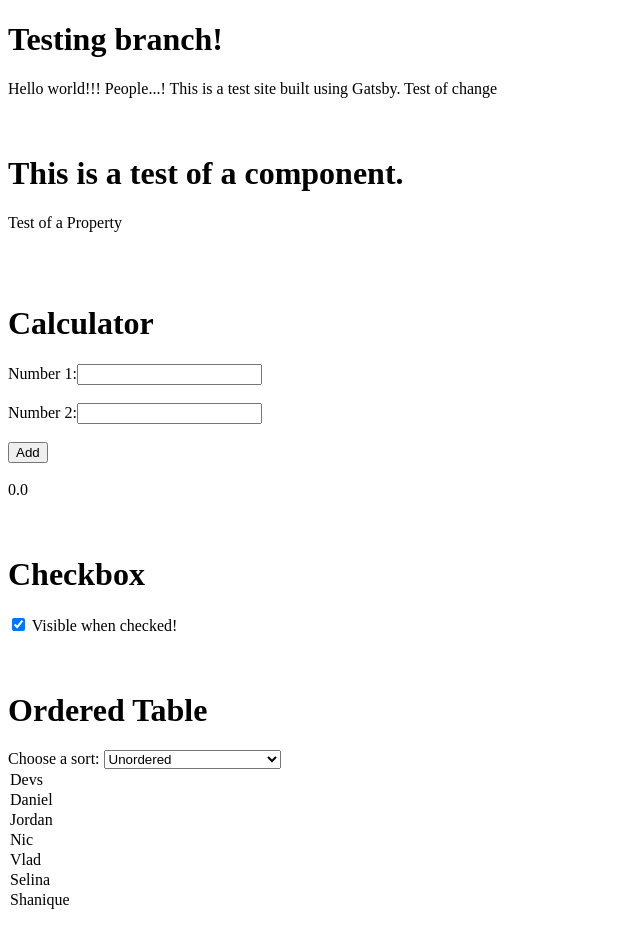
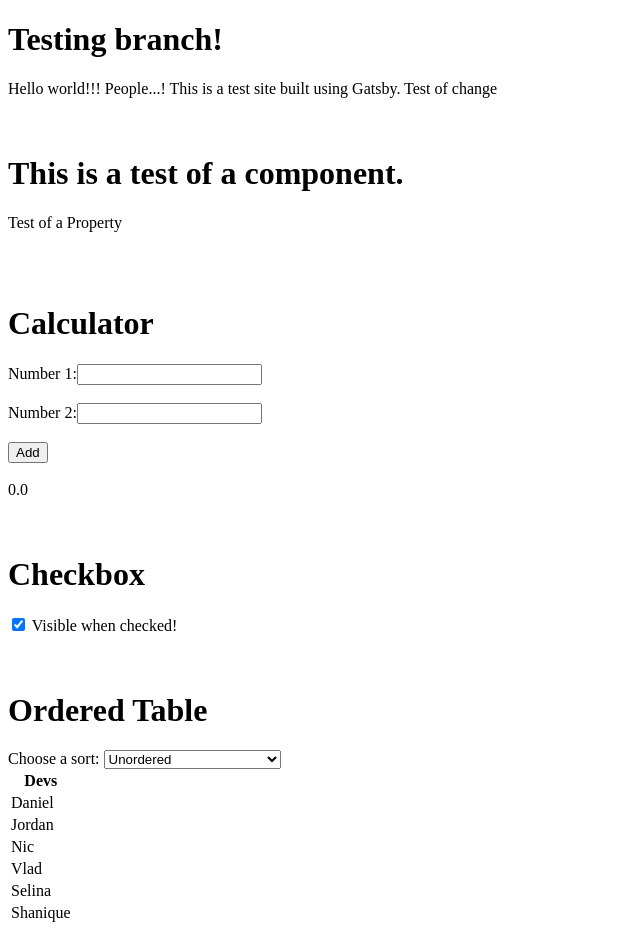
Before and after one commit to jordansali/les-innovateurs-front-end, a Gatsby site: page / in a window 1280 px wide. Shown: the whole page, without its empty margins (0-640 px from the left). Built offline with nearby package versions, Linux system fonts and the light colour scheme; Gatsby itself is replaced by a stand-in of ours.

Commit message:
Small change to table

```diff
--- a/src/components/OrderedTableComp.js
+++ b/src/components/OrderedTableComp.js
@@ -19,17 +19,27 @@ function OrderedTable() {
         </select>
 
         <table>
-            <thead>
-                <tr>Devs</tr>
-            </thead>
-            <tbody>
-                <tr>Daniel</tr>
-                <tr>Jordan</tr>
-                <tr>Nic</tr>
-                <tr>Vlad</tr>
-                <tr>Selina</tr>
-                <tr>Shanique</tr>
-            </tbody>
+            <tr>
+                <th>Devs</th>
+            </tr>
+            <tr>
+                <td>Daniel</td>
+            </tr>
+            <tr>
+                <td>Jordan</td>
+            </tr>
+            <tr>
+                <td>Nic</td>
+            </tr>
+            <tr>
+                <td>Vlad</td>
+            </tr>
+            <tr>
+                <td>Selina</td>
+            </tr>
+            <tr>
+                <td>Shanique</td>
+            </tr>
         </table>
 
     </div>
```
